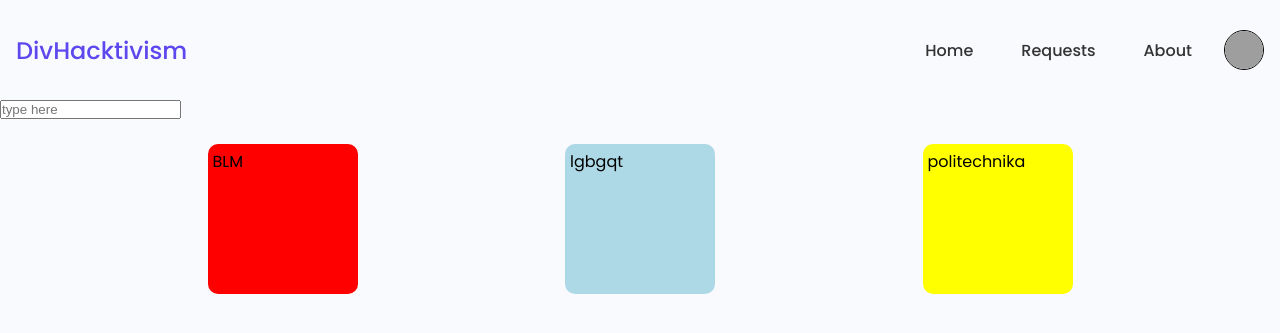
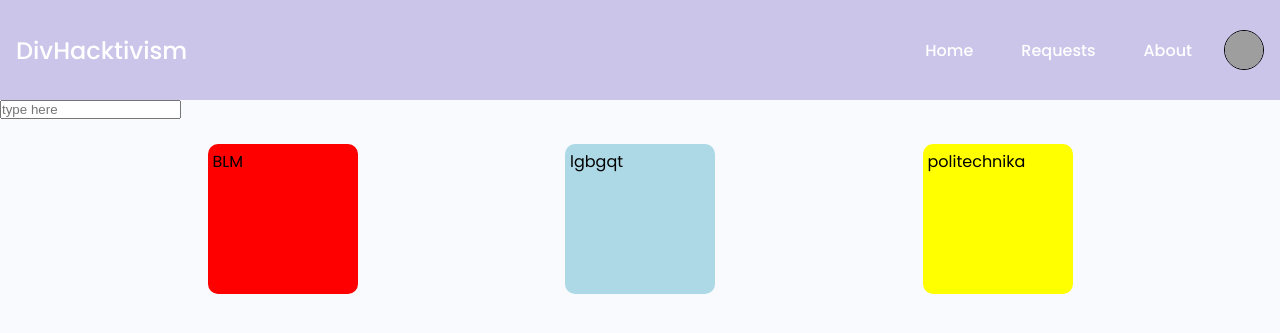
Before and after one commit to vivianknee/divhacksFrontend, a Jekyll site: the page built from home.md, in a window 1280 px wide. Shown: the top 333 px of the page. Built offline with Jekyll 4.4.1, drawn with Linux system fonts in a browser that asks for light colours; grey boxes are pictures that could not be loaded.

Commit message:
changed color ofnavbar

```diff
--- a/_includes/navbar.html
+++ b/_includes/navbar.html
@@ -26,21 +26,25 @@
         }
 
         nav {
-            max-width: var(--max-width);
-            margin: auto;
+            max-width: 100%;
+            width: 100%;
             padding: 1rem;
             height: 100px;
             display: flex;
             align-items: center;
             justify-content: space-between;
+            background-color: #CBC5EA;
         }
 
         .nav_logo a {
             font-size: 1.5rem;
             font-weight: 500;
-            color: var(--primary-color);
             text-decoration: none;
             transition: 0.3s;
+        }
+
+        .nav_logo a:hover {
+            color: #5c48ee !important;
         }
 
         .nav_links {
@@ -54,13 +58,14 @@
             padding: 0.5rem 1rem;
             font-size: 1rem;
             font-weight: 500;
-            color: var(--text-color);
+            color: white;
             text-decoration: none;
             transform: 0.3s;
         }
 
         .link a:hover {
-            color: var(--primary-color);
+            transition: 0.3s;
+            color: #5c48ee;
         }
 
         .link .nav_btn {
@@ -71,7 +76,7 @@
         }
 
         .link .nav_btn:hover {
-            background-color: var(--primary-color-dark);
+            background-color: #5c48ee;
         }
 
         .circle {
@@ -84,7 +89,7 @@
 </head>
 <body>
     <nav>
-        <div class="nav_logo"><a href="{{ site.baseurl }}/">DivHacktivism</a></div>
+        <div class="nav_logo"><a href="{{ site.baseurl }}/" style="color:white">DivHacktivism</a></div>
         <ul class="nav_links">
             <li class="link"><a href="{{ site.baseurl }}/home">Home</a></li>
             <li class="link"><a href="{{ site.baseurl }}/password">Requests</a></li>
```
Also changed, not shown: index.md (+0 -4 lines).
